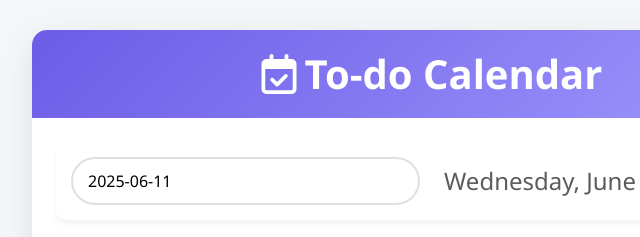
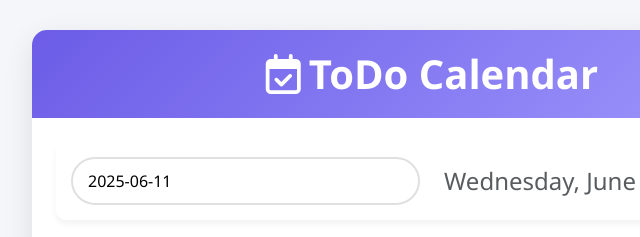
Before and after one commit to XsZans/ToDoList, a plain HTML site: page index.html in a window 1280 px wide. Shown: the top 237 px of the page, 208-848 px from the left. Drawn offline with nearby package versions, Linux system fonts and the light colour scheme; some packages are replaced by stand-ins of ours; a script that the page names is missing.

Commit message:
Update index.html

```diff
--- a/index.html
+++ b/index.html
@@ -19,7 +19,7 @@
 <body>
     <div class="app-container">
         <div class="app-header">
-            <h1 class="app-title"><i class="far fa-calendar-check me-2"></i>To-do Calendar</h1>
+            <h1 class="app-title"><i class="far fa-calendar-check me-2"></i>ToDo Calendar</h1>
             <div class="notification-bell" id="notificationBell">
                 <i class="fas fa-bell"></i>
                 <span class="notification-badge" id="notificationBadge">0</span>
```
